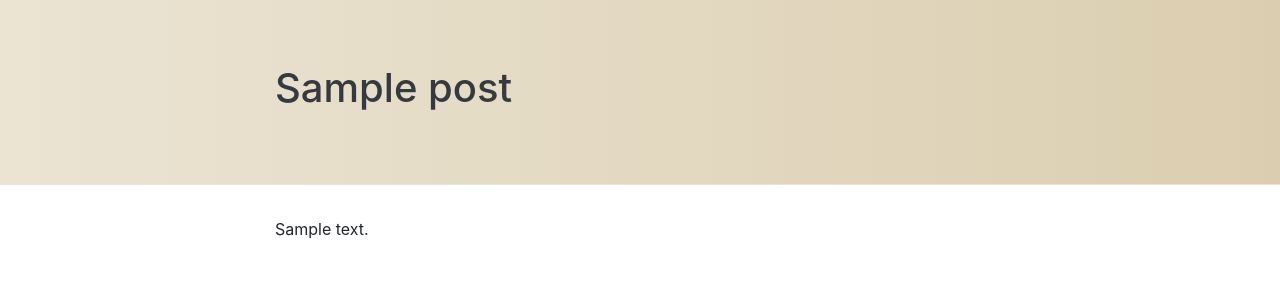
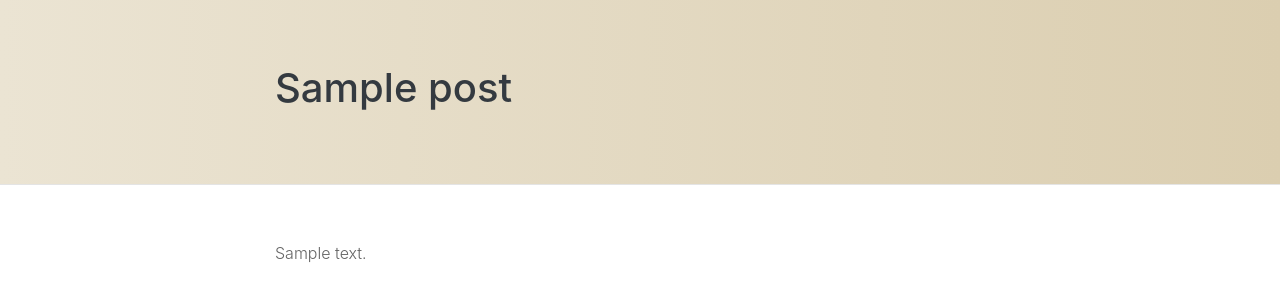
Before and after one commit to bjones-tech/mysite, a Django app: page /blog/1/ in a window 1280 px wide. Shown: the part 70-371 px from the top of the page. Run offline with Django 3.2, Linux system fonts and the light colour scheme; tables that the repository leaves empty hold one stand-in row (values such as "Sample post"); some libraries are stand-ins or nearby versions.

Commit message:
Updated blog detail template

```diff
--- a/blog/templates/blog/detail.html
+++ b/blog/templates/blog/detail.html
@@ -27,9 +27,7 @@
 
     <div class="container">
         <div class="row">
-            <div class="col-8 offset-2">
-                <p class="mt-1234">{{ post.content|safe }}</p>
-            </div>
+            <div class="col-8 offset-2 mt-4 mb-5 text-justify text-secondary font-weight-light">{{ post.content|safe }}</div>
         </div>
     </div>
 {% endblock %}
```
